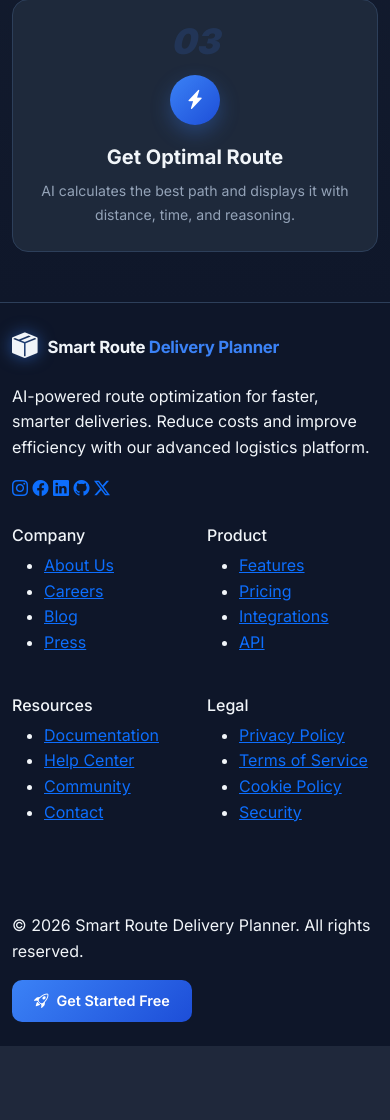
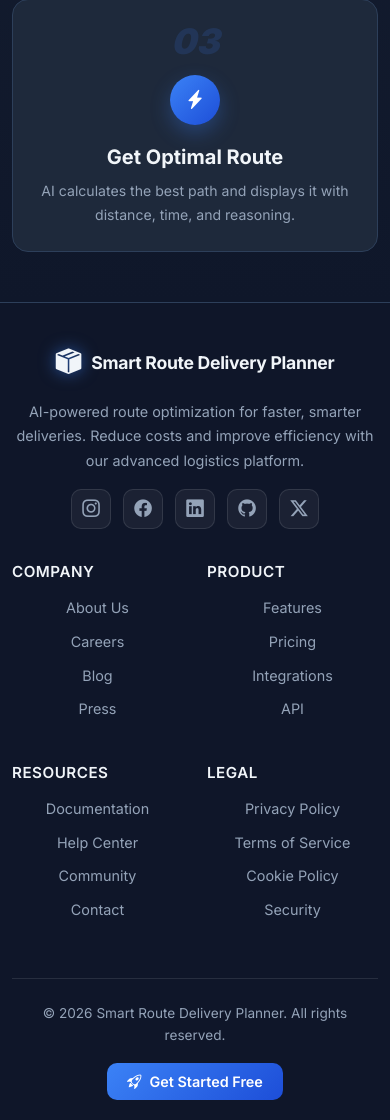
Before and after one commit to Blue-Rangoon/Smart-Delivery-Route-Planner-AI, a Flask app: page / in a window 390 px wide. Shown: the part 3369-4489 px from the top of the page. Before the commit the page ends 4415 px from the top, so only its background shows below. Run offline with Flask 2, Linux system fonts and the light colour scheme.

Commit message:
Update footer styles and responsiveness

```diff
--- a/static/index.css
+++ b/static/index.css
@@ -529,15 +529,124 @@ body {
    FOOTER
    =========================== */
 .site-footer {
-  padding: 40px 0;
+  color: var(--text-main);
+  padding: 60px 0 30px;
   border-top: 1px solid var(--border);
-  background: rgba(15,23,42,0.9);
+  background: rgba(15,23,42,0.95);
 }
 
-.footer-copy {
+.site-footer .brand-logo {
+  color: var(--text-main);
+  display: flex;
+  align-items: center;
+  gap: 10px;
+}
+
+
+
+.site-footer .brand-text {
+  font-size: 1.1rem;
+  font-weight: 700;
+  color: var(--text);
+}
+
+.site-footer .brand-text .accent {
+  color: var(--primary);
+}
+
+.footer-desc {
   color: var(--text-muted);
-  font-size: 0.8rem;
+  font-size: 0.9rem;
+  line-height: 1.7;
+  max-width: 300px;
+}
+
+.social-icons {
+  display: flex;
+  gap: 12px;
+}
+
+.social-link {
+  width: 40px;
+  height: 40px;
+  display: flex;
+  align-items: center;
+  justify-content: center;
+  background: rgba(255,255,255,0.05);
+  border: 1px solid rgba(255,255,255,0.1);
+  border-radius: 10px;
+  color: var(--text-muted);
+  font-size: 1.1rem;
+  text-decoration: none;
+  transition: all 0.3s ease;
+}
+
+.social-link:hover {
+  background: var(--primary);
+  border-color: var(--primary);
+  color: white;
+  transform: translateY(-3px);
+}
+
+.footer-heading {
+  color: var(--text);
+  font-weight: 600;
+  font-size: 0.95rem;
+  margin-bottom: 18px;
+  text-transform: uppercase;
+  letter-spacing: 0.5px;
+}
+
+.footer-links {
+  list-style: none;
+  padding: 0;
   margin: 0;
+}
+
+.footer-links li {
+  margin-bottom: 10px;
+}
+
+.footer-links a {
+  color: var(--text-muted);
+  text-decoration: none;
+  font-size: 0.9rem;
+  transition: color 0.3s ease;
+  position: relative;
+}
+
+.footer-links a:hover {
+  color: var(--primary);
+}
+
+.footer-links a::after {
+  content: '';
+  position: absolute;
+  bottom: -2px;
+  left: 0;
+  width: 0;
+  height: 2px;
+  background: var(--primary);
+  transition: width 0.3s ease;
+}
+
+.footer-links a:hover::after {
+  width: 100%;
+}
+
+.footer-bottom {
+  border-top: 1px solid rgba(255,255,255,0.1);
+  padding-top: 20px;
+}
+
+.footer-bottom p {
+  color: var(--text-muted);
+  font-size: 0.85rem;
+}
+
+.btn-sm-custom {
+  padding: 8px 20px;
+  font-size: 0.9rem;
 }
 
 /* ===========================
@@ -762,8 +871,22 @@ body {
   .modal-brand { font-size: 2rem; }
   .modal-header-custom h4 { font-size: 1.2rem; }
   .btn-lg-custom { padding: 12px 20px; font-size: 0.88rem; }
-  .site-footer { padding: 24px 0; }
+  .site-footer { padding: 40px 0 20px; }
   .badge-pill { font-size: 0.7rem; padding: 5px 12px; }
+  .footer-heading { margin-bottom: 14px; }
+  .footer-links li { margin-bottom: 8px; }
+  .footer-desc { max-width: 100%; }
+}
+
+@media (max-width: 576px) {
+  .site-footer .brand-logo { justify-content: center; text-align: center; }
+
+  .footer-desc { text-align: center; }
+  .social-icons { justify-content: center; }
+  .footer-heading { margin-top: 10px; }
+  .footer-links { text-align: center; }
+  .footer-bottom { text-align: center; }
+  .footer-bottom .col-md-6:last-child { margin-top: 15px; }
 }
 
 @media (max-width: 375px) {
```
